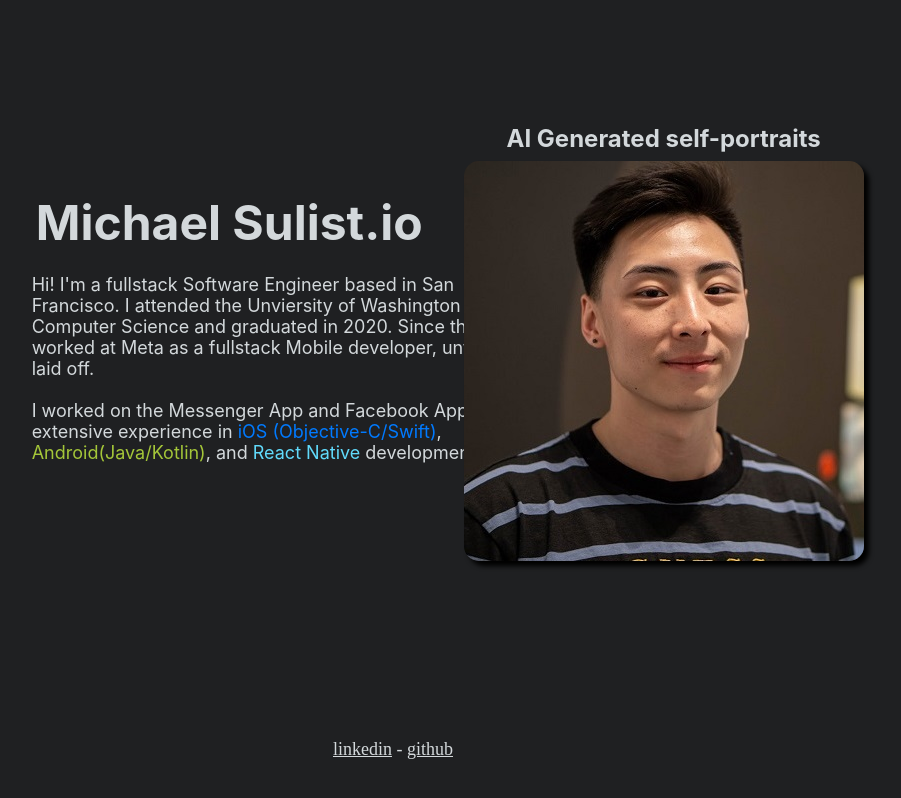
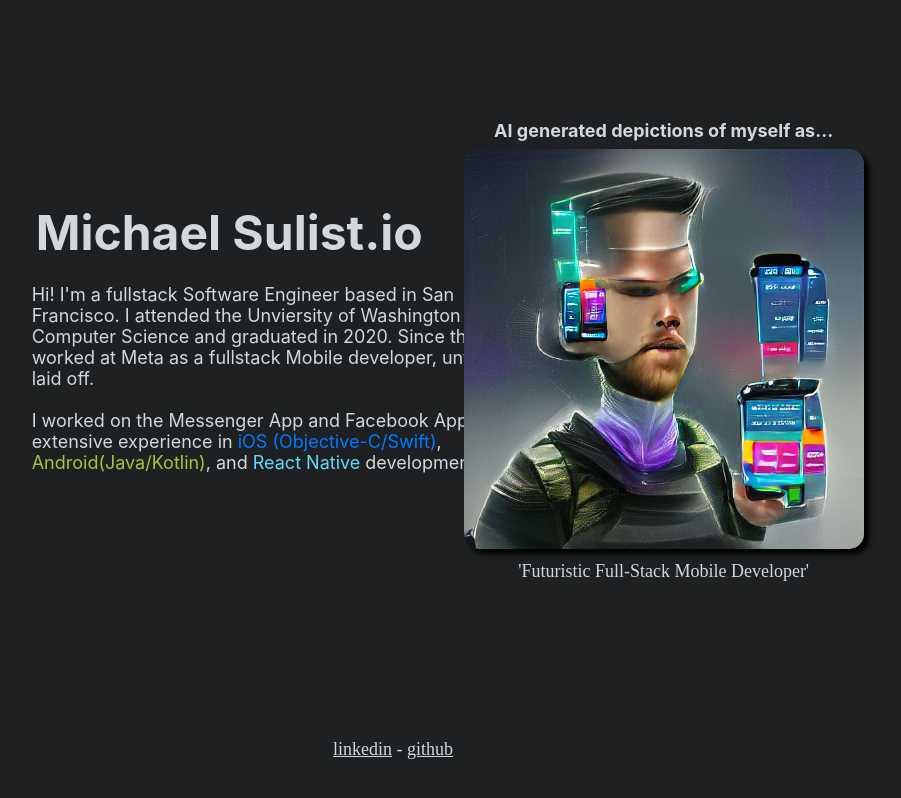
Before and after one commit to Michaelsulistio/webpack-react-personal-site, a React app: page / in a window 1280 px wide. Shown: the top 798 px of the page, without its empty margins (187-1088 px from the left). Built offline with nearby package versions, Linux system fonts and the light colour scheme; a web font is replaced by a local one.

Commit message:
created slideshow component with new images

```diff
--- a/src/components/App.js
+++ b/src/components/App.js
@@ -41,7 +41,7 @@ const useStyles = makeStyles((theme) => ({
   },
   slideshowHeader: {
     color: '#D3D8DB',
-    fontSize: '24px',
+    fontSize: '18px',
     fontWeight: 'bold',
     marginBottom: '8px',
     fontFamily: ['Inter', 'sans-serif'],
@@ -80,7 +80,7 @@ const App = () => {
 
             <Grid item xs={1} sm={4}>
               <Box className={classes.slideshowContainer}>
-                <h1 className={classes.slideshowHeader}> AI Generated self-portraits </h1>
+                <h1 className={classes.slideshowHeader}> AI generated depictions of myself as... </h1>
                 <PhotoSlideshow />
               </Box>
             </Grid>
--- a/src/components/PhotoSlideshow.js
+++ b/src/components/PhotoSlideshow.js
@@ -1,4 +1,4 @@
-import React, { useState } from 'react';
+import React, { useEffect, useState } from 'react';
 import Box from '@mui/material/Box';
 import Container from '@mui/material/Container';
 import { makeStyles } from '@mui/styles';
@@ -12,24 +12,38 @@ const useStyles = makeStyles((theme) => ({
     boxShadow: "5px 5px 5px black",
     borderRadius: 15,
     objectFit: 'None',
+    animation: 'fade 3s infinite'
   },
   photoContainer: {
     alignSelf: 'center'
+  },
+  photoHeader: {
+    color: '#D3D8DB',
+    fontSize: '18px',
+    paddingTop: '12px'
   }
 }));
 
 const slideshowPhotos = [
   {
     imagePath: "static/images/normal_dev.jpg",
-    prompt: "Me!"
+    prompt: "Original me!"
   },
   {
     imagePath: "static/images/futuristic_dev.png",
-    prompt: "Futuristic Full-Stack Mobile Developer"
+    prompt: "'Futuristic Full-Stack Mobile Developer'"
   },
   {
     imagePath: "static/images/neckbeard_dev.png",
-    prompt: "Futuristic Web Developer"
+    prompt: "'Web Developer'"
+  },
+  {
+    imagePath: "static/images/epic_gamer.png",
+    prompt: "'Epic Gamer'"
+  },
+  {
+    imagePath: "static/images/gym_rat.png",
+    prompt: "'Gym Rat'"
   }
 ]
 
@@ -53,7 +67,22 @@ export default function PhotoSlideshow(props) {
   const [index, setIndex]= useState(0)
   const classes = useStyles();
 
+  useEffect(() => {
+    // Move to the next image at a set interval
+    let timer = setTimeout(() => {
+      const nextIndex = (index + 1) % slideshowPhotos.length
+      setIndex(nextIndex)
+    }, 5000)
+
+    return () => {
+      clearTimeout(timer)
+    }
+  }, [index])
+
   return (<div className={classes.photoContainer}>
     <PhotoDisplay imagePath={slideshowPhotos[index].imagePath} alt={slideshowPhotos[index].prompt} />
+    <div className={classes.photoHeader}>
+      {slideshowPhotos[index].prompt}
+    </div>
   </div>)
 }
```
Also changed, not shown: public/static/images/epic_gamer.png (added), public/static/images/gym_rat.png (added).
